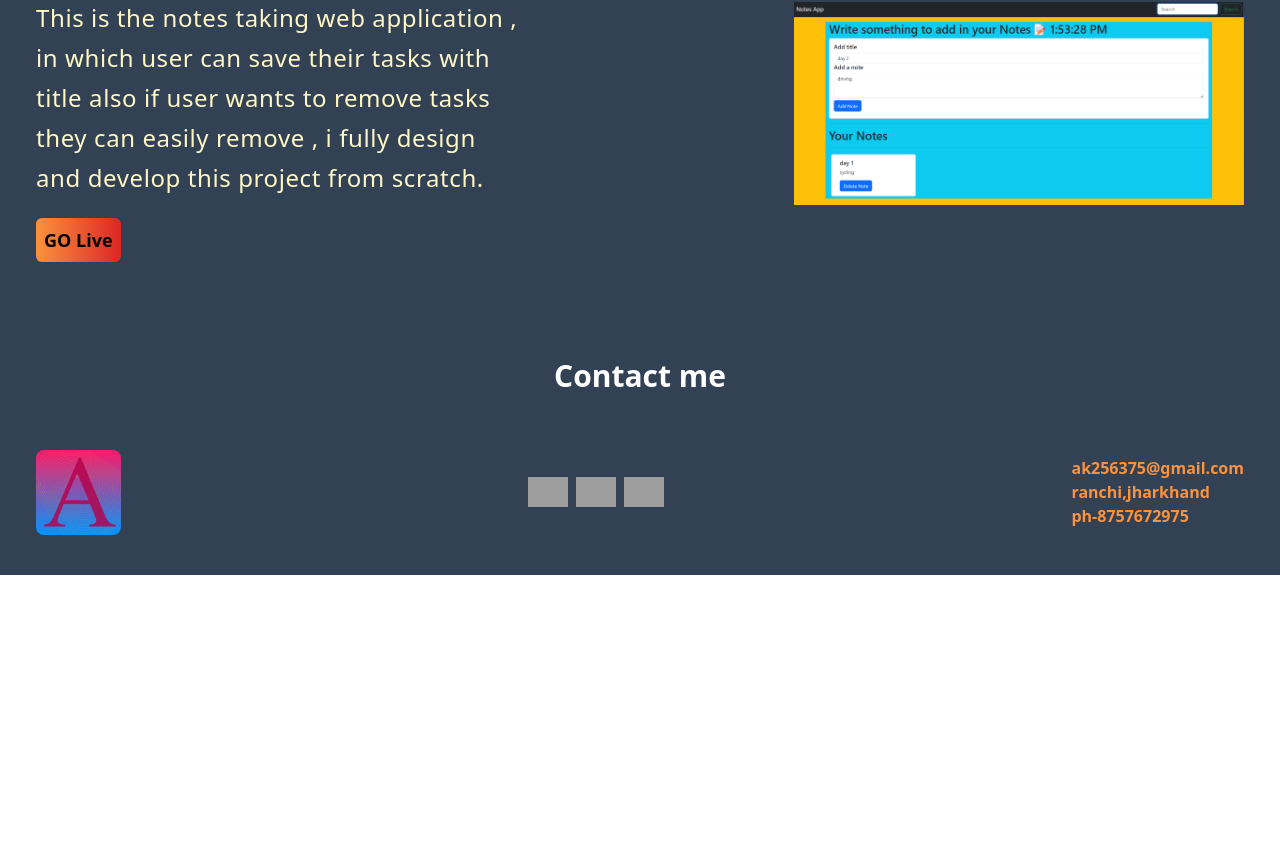
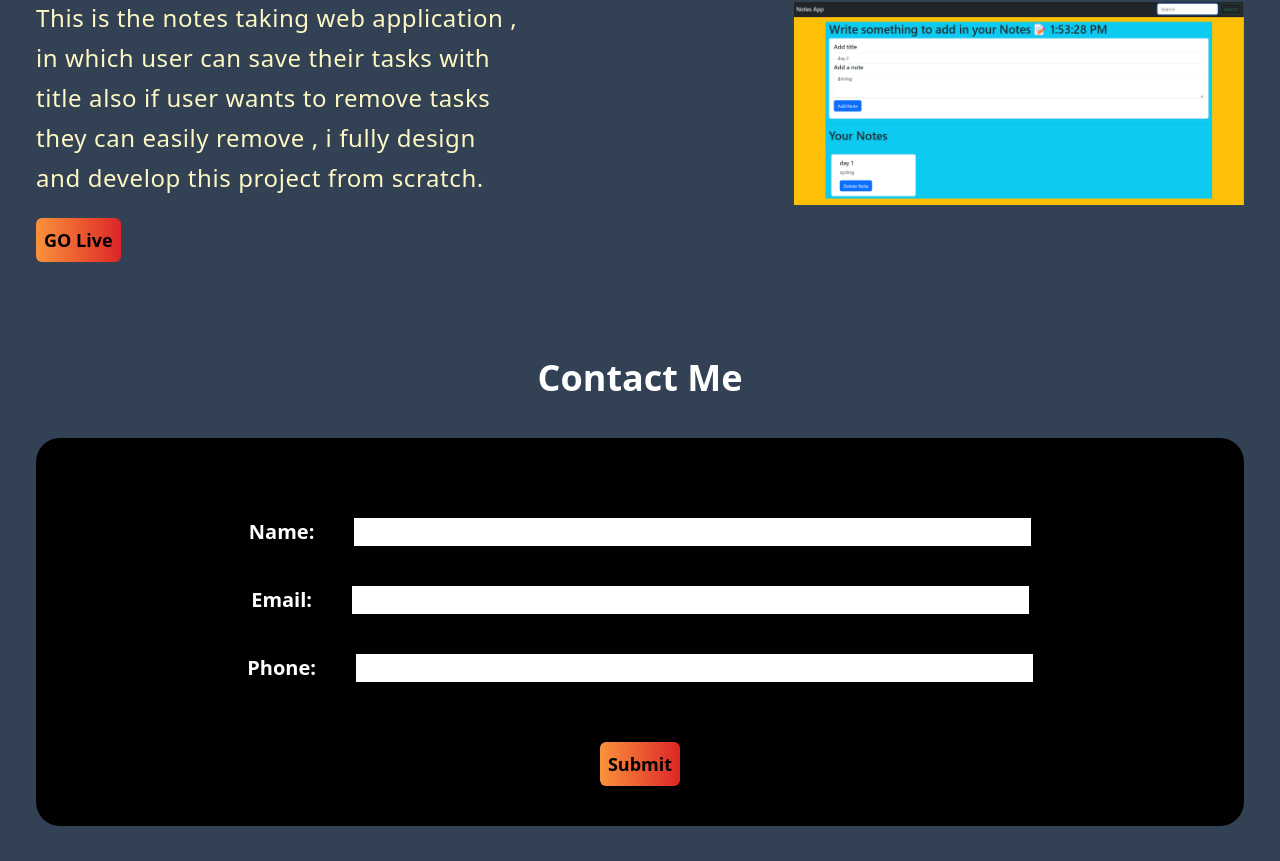
Before and after one commit to amitkumar256/myportfolio, a Next.js app: page / in a window 1280 px wide. Shown: the part 1936-2797 px from the top of the page. Before the commit the page ends 2511 px from the top, so only its background shows below. Built offline with nearby package versions, Linux system fonts and the light colour scheme; grey boxes are pictures that could not be loaded.

Commit message:
form added

```diff
--- a/components/About.jsx
+++ b/components/About.jsx
@@ -5,7 +5,7 @@ const About = () => {
   return (
     <div className="max-w-[1208px]  mx-4 xl:mx-auto mt-10 md:mt-14">
       <h1 className="anim-typewriter text-4xl md:text-6xl text-transparent bg-gradient-to-r from-orange-400 to-red-600  bg-clip-text">
-        i bring idea&apos;s to web.
+        I bring idea&apos;s to web.
       </h1>
       <button
         className=" p-1 sm:p-2 mt-5 rounded-md font-bold bg-gradient-to-r from-orange-400 to-red-600    text-base sm:text-lg"
--- a/components/Contact.jsx
+++ b/components/Contact.jsx
@@ -7,9 +7,6 @@ const Contact = () => {
       className="max-w-[1208px]  mx-4 xl:mx-auto mt-10 md:mt-14"
       id="contact"
     >
-      <div className="flex mt-10 justify-center" id="about">
-        <h1 className="text-white font-bold text-3xl">Contact me</h1>
-      </div>
       <div className=" pt-7 md:pt-14 pb-10 flex-col items-center justify-center flex md:flex-row md:justify-between">
         <Image
           src={"/Images/Navbrand.png"}
--- /dev/null
+++ b/components/Form.jsx
@@ -0,0 +1,98 @@
+import React, { useState } from "react";
+import axios from "axios";
+
+const Form = () => {
+  const [formData, setFormData] = useState({
+    name: "",
+    email: "",
+    phone: "",
+  });
+
+  const handleChange = (e) => {
+    const { name, value } = e.target;
+    setFormData({
+      ...formData,
+      [name]: value,
+    });
+  };
+
+  const handleSubmit = async (e) => {
+    e.preventDefault();
+
+    try {
+      const response = await axios.post("/api/createUser", formData);
+
+      if (response.status === 201) {
+        console.log("Form data submitted successfully");
+      } else {
+        console.error("Error submitting form data:", response.statusText);
+      }
+    } catch (error) {
+      console.error("Error submitting form data:", error.message);
+    }
+  };
+
+  return (
+    <div className="max-w-[1208px] flex flex-col    mx-4 xl:mx-auto mt-10 md:mt-14">
+      <div className="flex justify-center items-center text-4xl font-bold text-white">
+        Contact Me
+      </div>
+      <div className="bg-black mt-10 rounded-3xl p-5 sm:p-10">
+        <form onSubmit={handleSubmit} className="">
+          <div className="flex justify-center space-x-10 mt-10">
+            <label className="text-white text-xl font-bold">Name:</label>
+            <input
+              className=" sm:w-3/5 w-4/5 text-center"
+              type="text"
+              name="name"
+              value={formData.name}
+              onChange={handleChange}
+            />
+          </div>
+
+          <div className="flex justify-center space-x-10 mt-10">
+            <label className="text-white text-xl font-bold">Email:</label>
+            <input
+              className=" sm:w-3/5 w-4/5 text-center"
+              type="email"
+              name="email"
+              value={formData.email}
+              onChange={handleChange}
+            />
+          </div>
+
+          <div className="flex justify-center space-x-10 mt-10">
+            <label className="text-white text-xl font-bold">Phone:</label>
+            <input
+              className=" sm:w-3/5 w-4/5 text-center"
+              type="tel"
+              name="phone"
+              value={formData.phone}
+              onChange={handleChange}
+            />
+          </div>
+          <div className="flex justify-center mt-10">
+            <button
+              className="
+          p-1
+          sm:p-2
+          mt-5
+          rounded-md
+          font-bold
+          bg-gradient-to-r
+          from-orange-400
+          to-red-600
+          text-base
+          sm:text-lg "
+              type="submit"
+            >
+              Submit
+            </button>
+          </div>
+        </form>
+      </div>
+    </div>
+  );
+};
+
+export default Form;
--- /dev/null
+++ b/lib/mongodb.js
@@ -0,0 +1,30 @@
+// mongodb.js
+import mongoose from 'mongoose';
+
+const MONGODB_URI = process.env.MONGODB_URI;
+
+if (!MONGODB_URI) {
+  throw new Error(
+    'Please define the MONGODB_URI environment variable inside .env.local'
+  );
+}
+
+const connection = {};
+
+async function connectDB() {
+  if (connection.isConnected) {
+    return;
+  }
+
+  const db = await mongoose.connect(MONGODB_URI, {
+    useNewUrlParser: true,
+    useUnifiedTopology: true,
+  });
+
+  connection.isConnected = db.connections[0].readyState;
+  console.log('Connected to MongoDB');
+
+  return db;
+}
+
+export default connectDB;
--- /dev/null
+++ b/models/User.js
@@ -0,0 +1,12 @@
+// models/User.js
+import mongoose from 'mongoose';
+
+const userSchema = new mongoose.Schema({
+  name: { type: String, required: true },
+  email: { type: String, required: true, unique: true },
+  phone: { type: Number, required: true },
+});
+
+const User = mongoose.model('User', userSchema);
+
+export default User;
--- a/package.json
+++ b/package.json
@@ -10,6 +10,7 @@
   },
   "dependencies": {
     "autoprefixer": "10.4.15",
+    "axios": "^1.6.2",
     "eslint": "8.49.0",
     "eslint-config-next": "13.4.19",
     "framer-motion": "^10.16.4",
--- /dev/null
+++ b/pages/api/createUser.js
@@ -0,0 +1,30 @@
+// pages/api/createUser.js
+import connectDB from '../../lib/mongodb';
+import User from '../../models/User';
+
+export default async function handler(req, res) {
+  await connectDB(); // Connect to MongoDB
+
+  if (req.method !== 'POST') {
+    return res.status(405).json({ message: 'Method Not Allowed' });
+  }
+
+  try {
+    const { name, email, phone } = req.body;
+
+    // Create a new user
+    const newUser = new User({
+      name,
+      email,
+      phone,
+    });
+
+    // Save the user to the "users" collection
+    const savedUser = await newUser.save();
+
+    return res.status(201).json({ message: 'User created successfully', user: savedUser });
+  } catch (error) {
+    console.error('Error creating user:', error.message);
+    return res.status(500).json({ message: 'Internal Server Error', error: error.message });
+  }
+}
--- a/pages/index.js
+++ b/pages/index.js
@@ -1,5 +1,6 @@
 import About from '@/components/About'
 import Contact from '@/components/Contact'
+import Form from '@/components/Form'
 import Navbar from '@/components/Navbar'
 import Project from '@/components/Project'
 import Skills from '@/components/Skills'
@@ -12,6 +13,7 @@ const index = () => {
     <About/>
     <Skills/>
     <Project/>
+    <Form/>
     <Contact/>
     </div>
 
```
Also changed, not shown: 1 other file (tests, documents, lock files or other folders).
